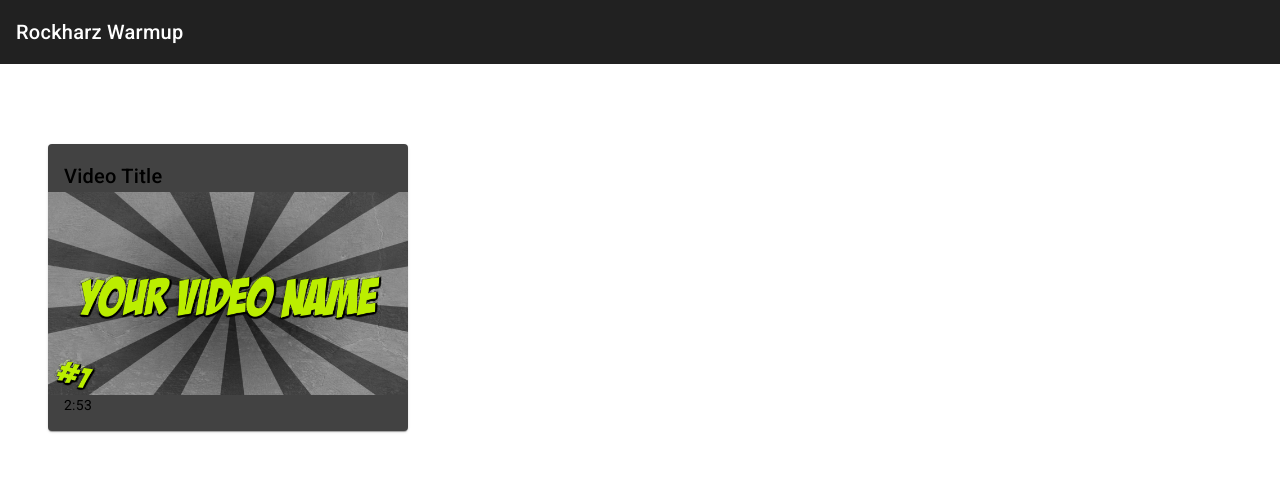
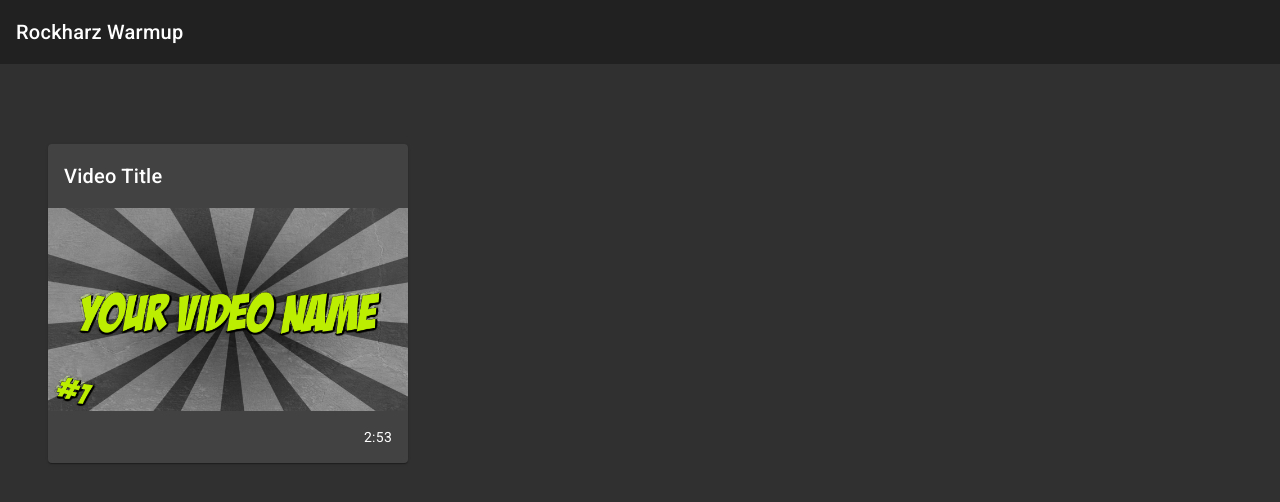
Before and after one commit to Thurys/rh, an Angular app: page /card in a window 1280 px wide. Shown: the top 502 px of the page. Built offline with nearby package versions, Linux system fonts and the light colour scheme.

Commit message:
Use the material design theme on the whole site

```diff
--- a/src/app/video-card/video-card.component.scss
+++ b/src/app/video-card/video-card.component.scss
@@ -1,3 +1,17 @@
 .video-card {
   max-width: 360px;
+  transition: transform .2s;
+  cursor: pointer;
 }
+
+.video-card mat-card-header, mat-card-content {
+  padding: 16px;
+}
+
+.video-card mat-card-content {
+  text-align: right;
+}
+
+.video-card:hover {
+  transform: scale(1.05);
+}
--- a/src/index.html
+++ b/src/index.html
@@ -10,7 +10,7 @@
   <link href="https://fonts.googleapis.com/css2?family=Roboto:wght@300;400;500&display=swap" rel="stylesheet">
   <link href="https://fonts.googleapis.com/icon?family=Material+Icons" rel="stylesheet">
 </head>
-<body class="mat-typography">
+<body class="mat-typography mat-app-background">
   <app-root></app-root>
 </body>
 </html>
```
